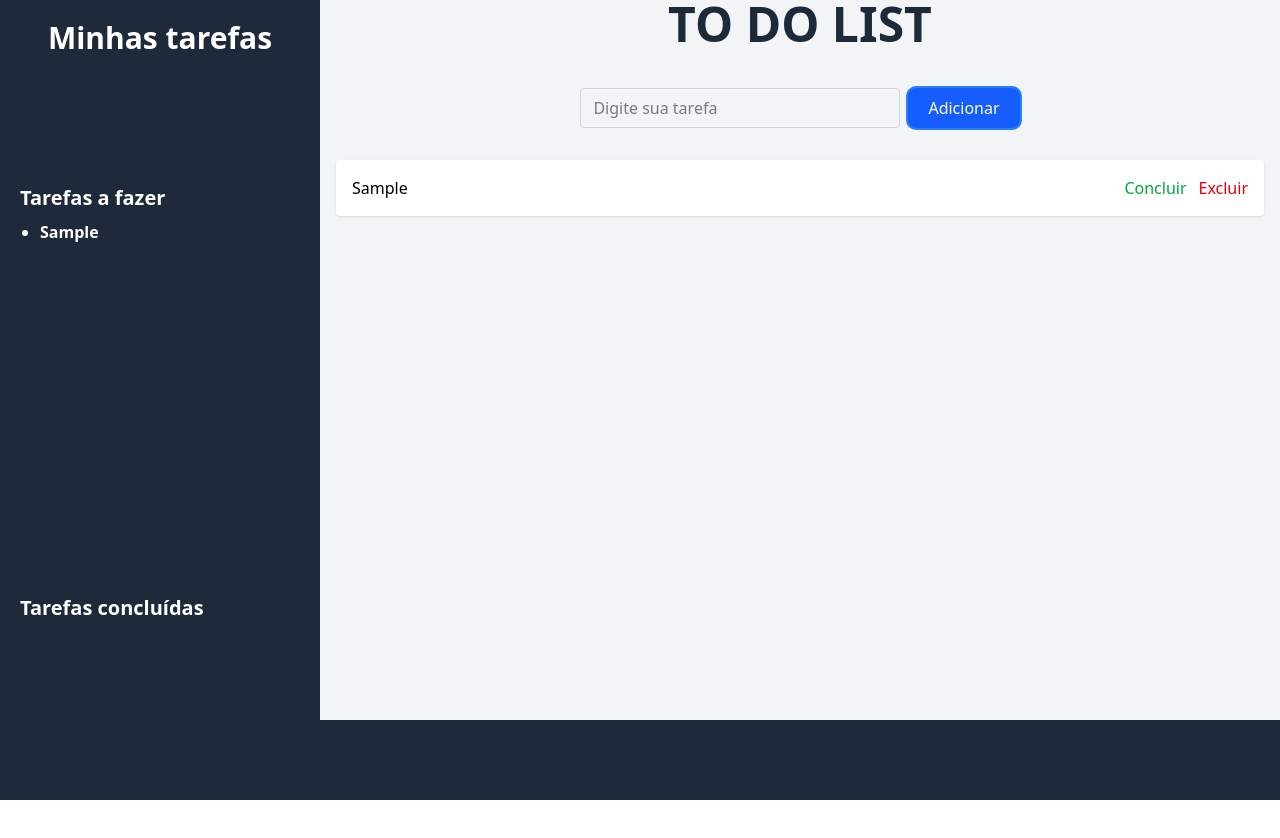
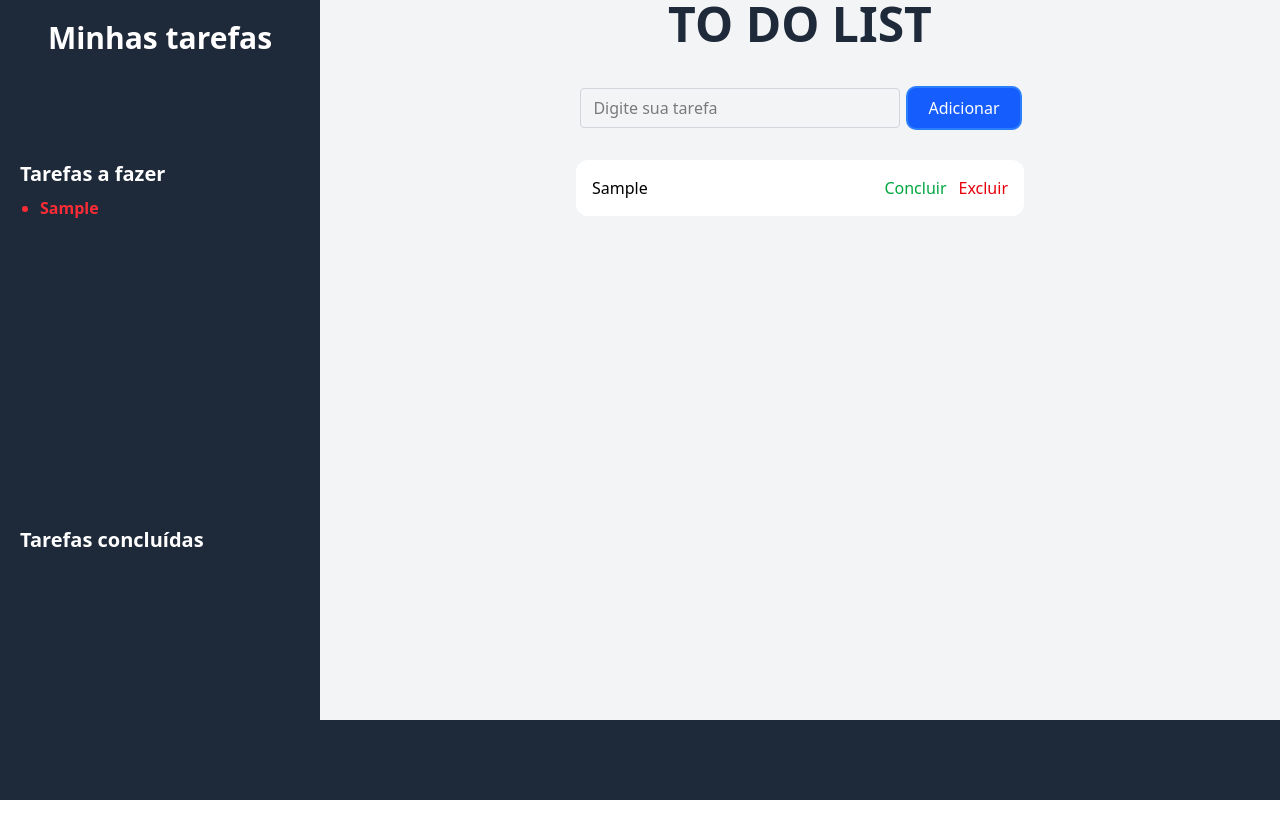
Before and after one commit to JoseAlberto23/Projeto_Jose, a React (Vite) app: page / in a window 1280 px wide. Both pictures are taken after typing "Sample" into the empty fields and a click on the button "Adicionar". Shown: the top 838 px of the page. Before the commit the page ends 800 px from the top, so only its background shows below. Built offline with nearby package versions, Linux system fonts and the light colour scheme.

Commit message:
arrumando barra de tarefas

```diff
--- a/src/App.jsx
+++ b/src/App.jsx
@@ -1,19 +1,18 @@
-import './App.css';
-import TaskBar from './components/TaskBar';
-import TaskInput from './components/TaskInput';
-import Title from './components/Title';
-import TaskList from './components/TaskList';
+import BarraTarefas from './components/BarraTarefas';
+import CampoTarefas from './components/CampoTarefas';
+import Escopo from './components/Escopo';
+import ListaTarefas from './components/Tarefas';
 import { useState } from 'react';
 
 function App() {
-  const [tasks, setTasks] = useState([]);
+  const [tarefas, setTarefas] = useState([]);
 
   return (
-    <div className="ml-80 min-h-screen bg-gray-100">
-      <Title />
-      <TaskBar tasks={tasks}/>
-      <TaskInput tasks={tasks} setTasks={setTasks} />
-      <TaskList tasks={tasks} setTasks={setTasks} />
+    <div className="ml-80 min-h-screen bg-gray-100 mb-12">
+      <Escopo />
+      <BarraTarefas tarefas={tarefas} setTarefas={setTarefas}/>
+      <CampoTarefas tarefas={tarefas} setTarefas={setTarefas} />
+      <ListaTarefas tarefas={tarefas} setTarefas={setTarefas} />
     </div>
   );
 }
--- /dev/null
+++ b/src/components/BarraTarefas.jsx
@@ -0,0 +1,58 @@
+const BarraTarefas = ({ tarefas, setTarefas }) => {
+  const pendentes = tarefas.filter(tarefa => !tarefa.completed);
+  const concluidas = tarefas.filter(tarefa => tarefa.completed);
+
+  const atualizarConcluidas = (id) => {
+    const atualizar = tarefas.map(tarefa =>
+      tarefa.id === id ? { ...tarefa, completed: false } : tarefa
+    );
+    setTarefas(atualizar);
+
+
+
+
+  };
+
+  const excluirTarefa = (id) => {
+    const atualizadas = tarefas.filter(tarefa => tarefa.id !== id);
+
+
+    setTarefas(atualizadas);
+  };
+
+  return (
+    <div className="fixed left-0 top-0 w-80 h-screen bg-gray-800 text-white font-bold p-5">
+      <h1 className="text-3xl text-center mb-32">Minhas tarefas</h1>
+
+      <div className="mb-8 absolute top-40">
+        <h2 className="text-xl mb-2">Tarefas a fazer</h2>
+        <ul className="list-disc ml-5 space-y-1">
+          {pendentes.map(tarefa => (
+            <li className="text-red-500" key={tarefa.id}>
+              {tarefa.text}
+            </li>
+          ))}
+        </ul>
+      </div>
+
+      <div className="mt-[470px]">
+        <h2 className="text-xl mb-2">Tarefas concluídas</h2>
+        <ul className="list-disc ml-5 space-y-1">
+          {concluidas.map(tarefa => (
+            <li className="text-green-400 flex justify-between items-center" key={tarefa.id}>
+              {tarefa.text}
+              <button
+                onClick={() => excluirTarefa(tarefa.id)}
+                className="ml-2 text-red-300 hover:underline"
+              >
+                Excluir
+              </button>
+            </li>
+          ))}
+        </ul>
+      </div>
+    </div>
+  );
+};
+
+export default BarraTarefas;
--- a/src/components/TaskInput.jsx
+++ b/src/components/CampoTarefas.jsx
@@ -1,19 +1,19 @@
 import { useState } from "react";
 
-const TaskInput = ({ tasks, setTasks }) => {
-  const [inputValue, setInputValue] = useState("");
+const CampoTarefas = ({ tarefas, setTarefas }) => {
+  const [entrada, setEntrada] = useState("");
 
-  const handleClick = () => {
-    if (inputValue.trim() === "") return;
+  const adicionarTarefa = () => {
+    if (entrada.trim() === "") return;
 
     const novaTarefa = {
-      id: tasks.length + 1,
-      text: inputValue,
+      id: tarefas.length + 1,
+      text: entrada,
       completed: false
     };
 
-    setTasks([...tasks, novaTarefa]);
-    setInputValue("");
+    setTarefas([...tarefas, novaTarefa]);
+    setEntrada("");
   };
 
   return (
@@ -21,12 +21,12 @@ const TaskInput = ({ tasks, setTasks }) => {
       <input
         type="text"
         placeholder="Digite sua tarefa"
-        value={inputValue}
-        onChange={(e) => setInputValue(e.target.value)}
+        value={entrada}
+        onChange={(e) => setEntrada(e.target.value)}
         className="w-80 h-10 px-3 rounded border border-gray-300"
       />
       <button
-        onClick={handleClick}
+        onClick={adicionarTarefa}
         className="ml-2 px-5 py-2 h-10 rounded-lg text-white bg-blue-600 hover:bg-blue-700 focus:ring-2 focus:ring-blue-500"
       >
         Adicionar
@@ -35,4 +35,4 @@ const TaskInput = ({ tasks, setTasks }) => {
   );
 };
 
-export default TaskInput;
+export default CampoTarefas;
--- /dev/null
+++ b/src/components/Escopo.jsx
@@ -0,0 +1,13 @@
+const Escopo = () => {
+   return (
+     <div>
+       <header className="text-center mt-0">
+         <h1 className="text-5xl text-gray-800 font-bold">TO DO LIST</h1>
+       </header>
+
+       <footer className="w-screen bg-gray-800 fixed bottom-0 h-20"></footer>
+     </div>
+   );
+ };
+
+ export default Escopo;
--- /dev/null
+++ b/src/components/Tarefas.jsx
@@ -0,0 +1,33 @@
+const ListaTarefas = ({ tarefas, setTarefas }) => {
+  const concluirTarefa = (id) => {
+    const atualizadas = tarefas.map(tarefa =>
+      tarefa.id === id ? { ...tarefa, completed: true } : tarefa
+    );
+    setTarefas(atualizadas);
+  };
+
+  const excluirTarefa = (id) => {
+    const filtradas = tarefas.filter(tarefa => tarefa.id !== id);
+    setTarefas(filtradas);
+  };
+
+  return (
+    <div className="mt-8 px-4">
+      {tarefas.filter(tarefa => !tarefa.completed).map((tarefa) => (
+          <div key={tarefa.id} className="bg-white rounded-xl p-4 mb-4 w-full max-w-md mx-auto flex justify-between items-center">
+            <span className="text-black">{tarefa.text}</span>
+            <div className="flex gap-3">
+              <button onClick={() => concluirTarefa(tarefa.id)} className="text-green-600 hover:underline">
+                Concluir
+              </button>
+              <button onClick={() => excluirTarefa(tarefa.id)} className="text-red-600 hover:underline">
+                Excluir
+              </button>
+            </div>
+          </div>
+        ))}
+    </div>
+  );
+};
+
+export default ListaTarefas;
--- a/src/components/TaskBar.jsx
+++ /dev/null
@@ -1,26 +0,0 @@
-const TaskBar = ({ tasks }) => {
-  const pendentes = tasks.filter(task => !task.completed);
-  const concluidas = tasks.filter(task => task.completed);
-
-  return (
-    <div className="fixed left-0 top-0 w-80 h-screen bg-gray-800 text-white font-bold p-5">
-      <h1 className="text-3xl text-center mb-32">Minhas tarefas</h1>
-
-      <div className="mb-8">
-        <h2 className="text-xl mb-2">Tarefas a fazer</h2>
-        <ul className="list-disc ml-5 space-y-1">
-          {pendentes.map(task => <li key={task.id}>{task.text}</li>)}
-        </ul>
-      </div>
-
-      <div className="mt-[350px]">
-        <h2 className="text-xl mb-2">Tarefas concluídas</h2>
-        <ul className="list-disc ml-5 space-y-1 ">
-          {concluidas.map(task => <li key={task.id}>{task.text}</li>)}
-        </ul>
-      </div>
-    </div>
-  );
-};
-
-export default TaskBar;
--- a/src/components/TaskList.jsx
+++ /dev/null
@@ -1,35 +0,0 @@
-const TaskList = ({ tasks, setTasks }) => {
-    const handleComplete = (id) => {
-      const tarefasConcluidas = tasks.map(task =>
-        task.id === id ? { ...task, completed: true } : task
-      );
-      setTasks(tarefasConcluidas);
-    };
-
-    const handleDelete = (id) => {
-      const tarefasExcluidas = tasks.filter(task => task.id !== id);
-      setTasks(tarefasExcluidas);
-    };
-
-    return (
-      <div className="mt-8 px-4">
-        {tasks.map((task) => (
-          <div key={task.id} className="flex items-center justify-between bg-white p-4 mb-2 rounded shadow">
-            <span className={task.completed ? "line-through text-gray-500" : "text-black"}>{task.text}</span>
-            <div className="flex gap-3">
-              {!task.completed && (
-                <button onClick={() => handleComplete(task.id)} className="text-green-600 hover:underline">
-                  Concluir
-                </button>
-              )}
-              <button onClick={() => handleDelete(task.id)} className="text-red-600 hover:underline">
-                Excluir
-              </button>
-            </div>
-          </div>
-        ))}
-      </div>
-    );
-  };
-
-  export default TaskList;
--- a/src/components/Title.jsx
+++ /dev/null
@@ -1,13 +0,0 @@
-const Title = () => {
-    return (
-       <div>
-          <header className="text-center mt-0">
-            <h1 className="text-5xl text-gray-800 font-bold">TO DO LIST</h1>
-          </header>
-
-          <footer className="w-screen bg-gray-800 fixed bottom-0 h-20"></footer>
-       </div>
-    );
-  };
-
-  export default Title;
```
Also changed, not shown: src/main.jsx (+4 -4 lines).
